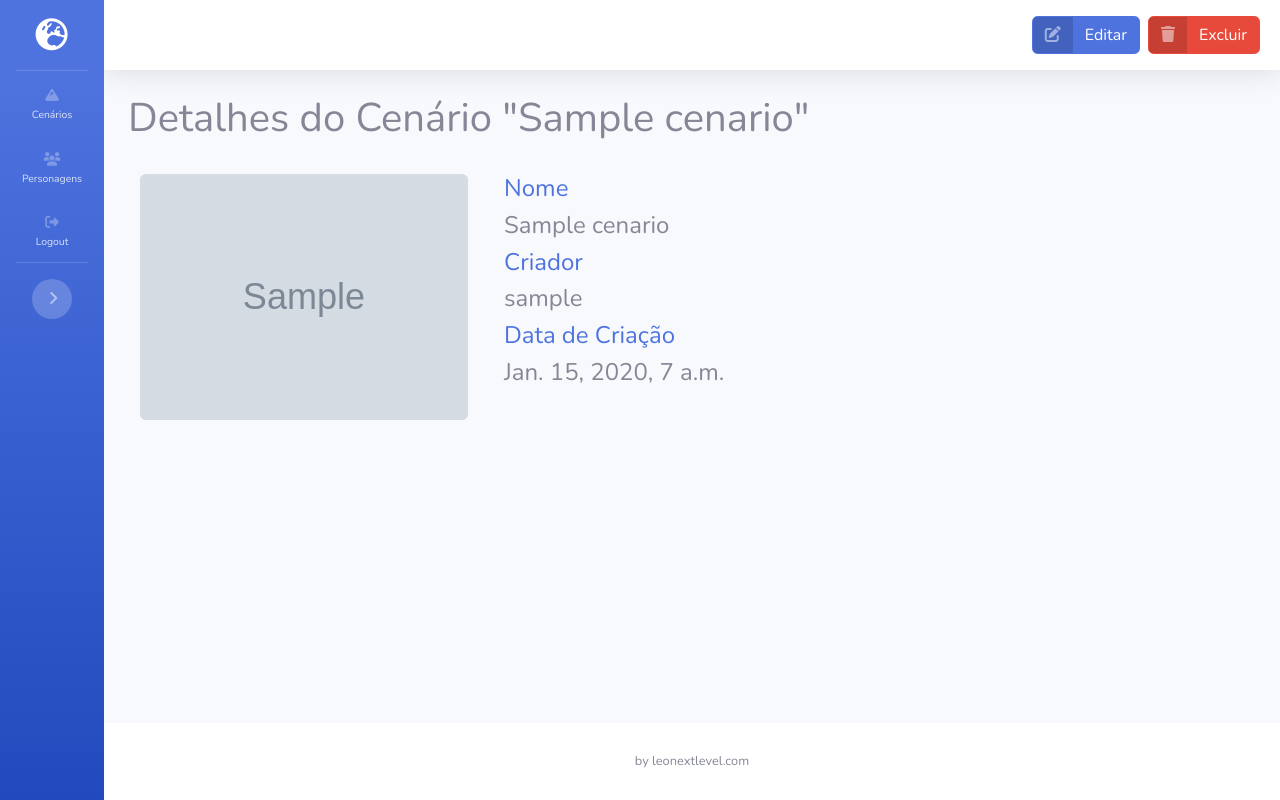
After one commit to leonextlevel/universo-nextlevel, a Django app: page /cenario/detail/1/ in a window 1280 px wide. The commit adds this page. Run offline with Django 3.2, Linux system fonts and the light colour scheme; a user stored in the database is signed in; tables that the repository leaves empty hold one stand-in row (values such as "Sample post"); grey boxes marked "Sample" are stand-in pictures; some libraries are stand-ins or nearby versions.

Commit message:
Adicionado CRUD de cenário

```diff
--- a/universo_nextlevel/core/models.py
+++ b/universo_nextlevel/core/models.py
@@ -3,6 +3,12 @@ from django.conf import settings
 
 
 class Cenario(models.Model):
+    imagem = models.ImageField(
+        "Imagem",
+        upload_to="cenario/",
+        null=True,
+        blank=True,
+    )
     criador = models.ForeignKey(settings.AUTH_USER_MODEL, on_delete=models.PROTECT)
     nome = models.CharField('Nome', max_length=64)
     data_criacao = models.DateTimeField('Data de Criação', auto_now_add=True)
@@ -10,6 +16,7 @@ class Cenario(models.Model):
     class Meta:
         verbose_name = 'Cenário'
         verbose_name_plural = 'Cenários'
+        ordering = ['nome', 'data_criacao']
 
     def __str__(self) -> str:
         return self.nome
--- /dev/null
+++ b/universo_nextlevel/core/templates/core/cenario_detail.html
@@ -0,0 +1,65 @@
+{% extends 'base.html' %}
+{% load static %}
+
+{% block title %}
+<h1>Detalhes do Cenário "{{ cenario.nome }}"</h1>
+{% endblock title %}
+
+{% block actions %}
+<a href="{% url 'cenario_form' pk=cenario.pk %}" class="btn btn-primary btn-icon-split mx-1">
+    <span class="icon text-white-50">
+        <i class="fas fa-edit"></i>
+    </span>
+    <span class="text">Editar</span>
+</a>
+<button type="button" class="btn btn-danger btn-icon-split mx-1" data-toggle="modal" data-target="#delete_personagem">
+    <span class="icon text-white-50">
+        <i class="fas fa-trash"></i>
+    </span>
+    <span class="text">Excluir</span>
+</button>
+{% endblock actions %}
+
+{% block content %}
+<div class="row col-12 mt-4">
+    <div class="col-sm-12 col-lg-4 mb-4">
+      <div class="col-12 mb-3">
+        {% if cenario.imagem %}
+        <img src="{{ cenario.imagem.url }}" class="img-fluid rounded" alt="Imagem Cenário">
+        {% else %}
+        <img src="{% static 'images/cenario_sem_imagem.png' %}" height="150px" class="img-fluid rounded" alt="Imagem Cenário">
+        {% endif %}
+      </div>
+    </div>
+    <div class="col-sm-12 col-lg-3 mb-4">
+        <h4 class="text-primary">Nome</h4>
+        <div class="h4">{{ cenario.nome }}</div>
+        <h4 class="text-primary">Criador</h4>
+        <div class="h4">{{ cenario.criador.username }}</div>
+        <h4 class="text-primary">Data de Criação</h4>
+        <div class="h4">{{ cenario.data_criacao }}</div>
+    </div>
+</div>
+
+<div class="modal fade" id="delete_personagem" tabindex="-1" role="dialog" aria-labelledby="delete_personagem_label" aria-hidden="true">
+    <div class="modal-dialog" role="document">
+      <div class="modal-content">
+        <div class="modal-header">
+          <h5 class="modal-title" id="delete_personagem_label">Excluir Personagem</h5>
+          <button type="button" class="close" data-dismiss="modal" aria-label="Close">
+            <span aria-hidden="true">&times;</span>
+          </button>
+        </div>
+        <div class="modal-body">
+          Você tem certeza que quer excluir o cenário "{{ cenario.nome }}"?
+        </div>
+        <div class="modal-footer">
+          <button type="button" class="btn btn-danger" data-dismiss="modal">Não</button>
+          <a href="{% url 'cenario_delete' pk=cenario.pk %}" class="btn btn-success">
+              Sim
+          </a>
+        </div>
+      </div>
+    </div>
+</div>
+{% endblock content %}
--- a/universo_nextlevel/core/urls.py
+++ b/universo_nextlevel/core/urls.py
@@ -1,6 +1,14 @@
-from django.urls import path
+from django.urls import path, include
 
-from .views import HomeView, LoginView
+from .views import (
+    CenarioCreateView,
+    CenarioDetailView,
+    CenarioListView,
+    CenarioUpdateView,
+    HomeView,
+    LoginView,
+    cenario_delete_view,
+)
 from django.contrib.auth.views import LogoutView
 
 
@@ -8,4 +16,11 @@ urlpatterns = [
     path('', HomeView.as_view(), name='home'),
     path('login/', LoginView.as_view(), name='login'),
     path('logout/', LogoutView.as_view(), name='logout'),
+    path('cenario/', include([
+        path('list/', CenarioListView.as_view(), name='cenario_list'),
+        path('new/', CenarioCreateView.as_view(), name="cenario_form"),
+        path('update/<int:pk>/', CenarioUpdateView.as_view(), name="cenario_form"),
+        path('detail/<int:pk>/', CenarioDetailView.as_view(), name="cenario_detail"),
+        path('delete/<int:pk>/', cenario_delete_view, name="cenario_delete"),
+    ]))
 ]
--- a/universo_nextlevel/core/views.py
+++ b/universo_nextlevel/core/views.py
@@ -1,8 +1,21 @@
+from django.contrib.auth.decorators import login_required
+from django.contrib.auth.mixins import LoginRequiredMixin
+from django.urls import reverse_lazy, reverse
+from django.shortcuts import get_object_or_404, redirect
 from django.views.generic import (
     TemplateView,
+    ListView,
+    CreateView,
+    UpdateView,
+    DetailView,
 )
 
 from django_twitch_auth.views import TwitchLoginMixin
+
+from universo_nextlevel.mixins import RequestUserMixin
+
+from .forms import CenarioForm
+from .models import Cenario
 
 
 class HomeView(TemplateView):
@@ -11,3 +24,42 @@ class HomeView(TemplateView):
 
 class LoginView(TwitchLoginMixin, TemplateView):
     template_name = 'core/login.html'
+
+
+class CenarioListView(LoginRequiredMixin, ListView):
+    model = Cenario
+    paginate_by = 6
+
+
+class CenarioCreateView(LoginRequiredMixin, RequestUserMixin, CreateView):
+    model = Cenario
+    form_class = CenarioForm
+    success_url = reverse_lazy('cenario_list')
+
+    def get_context_data(self, **kwargs):
+        context = super().get_context_data(**kwargs)
+        context['title'] = 'Criar Cenário'
+        return context
+
+
+class CenarioUpdateView(LoginRequiredMixin, RequestUserMixin, UpdateView):
+    model = Cenario
+    form_class = CenarioForm
+    success_url = reverse_lazy('cenario_list')
+
+    def get_context_data(self, **kwargs):
+        context = super().get_context_data(**kwargs)
+        context['title'] = 'Atualizar Cenário'
+        return context
+
+
+class CenarioDetailView(LoginRequiredMixin, DetailView):
+    model = Cenario
+    context_object_name = 'cenario'
+
+
+@login_required
+def cenario_delete_view(request, pk):
+    cenario = get_object_or_404(Cenario, pk=pk)
+    cenario.delete()
+    return redirect(reverse('cenario_list'))
--- a/universo_nextlevel/personagem/views.py
+++ b/universo_nextlevel/personagem/views.py
@@ -11,7 +11,7 @@ from django.views.generic import (
     DetailView,
 )
 
-from .mixins import RequestUserMixin
+from universo_nextlevel.mixins import RequestUserMixin
 from .models import Personagem
 from .forms import PersonagemForm
 
--- a/universo_nextlevel/templates/base.html
+++ b/universo_nextlevel/templates/base.html
@@ -44,6 +44,13 @@
             <hr class="sidebar-divider my-0">
 
             <!-- Nav Item - Dashboard -->
+            <li class="nav-item">
+                <a class="nav-link" href="{% url 'cenario_list' %}">
+                    <i class="fas fa-mountain"></i>
+                    <span>Cenários</span>
+                </a>
+            </li>
+
             <li class="nav-item">
                 <a class="nav-link" href="{% url 'personagem_list' %}">
                     <i class="fas fa-users"></i>
```
Also changed, not shown: universo_nextlevel/core/forms.py (added, +22 -0 lines), universo_nextlevel/core/templates/core/cenario_form.html (added, +32 -0 lines), universo_nextlevel/core/templates/core/cenario_list.html (added, +63 -0 lines), universo_nextlevel/core/migrations/0002_auto_20220102_2039.py (added), universo_nextlevel/mixins.py (renamed from universo_nextlevel/personagem/mixins.py), universo_nextlevel/static/images/cenario_sem_imagem.png (added).
